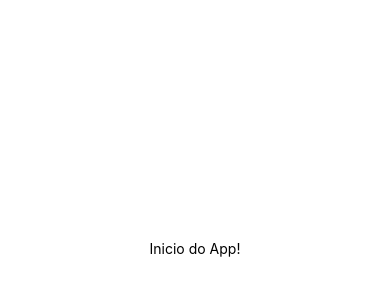
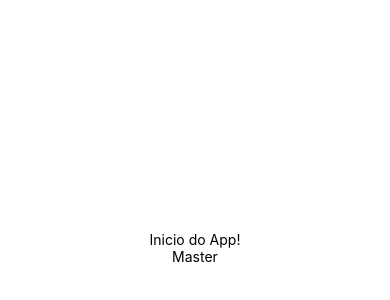
Before and after one commit to RelryPeSan/world-cup, a React Native app: screen / in a window 390 px wide. Shown: the part 174-474 px from the top of the page. Built offline with nearby package versions, Linux system fonts and the light colour scheme.

Commit message:
Master Commit

```diff
--- a/App.js
+++ b/App.js
@@ -5,6 +5,7 @@ export default function App() {
   return (
     <View style={styles.container}>
       <Text>Inicio do App!</Text>
+      <Text>Master</Text>
     </View>
   );
 }
```
